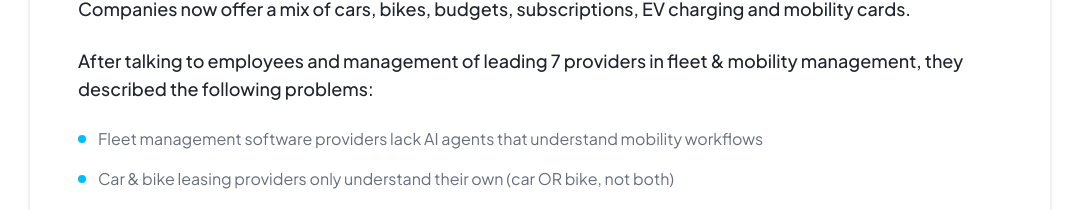
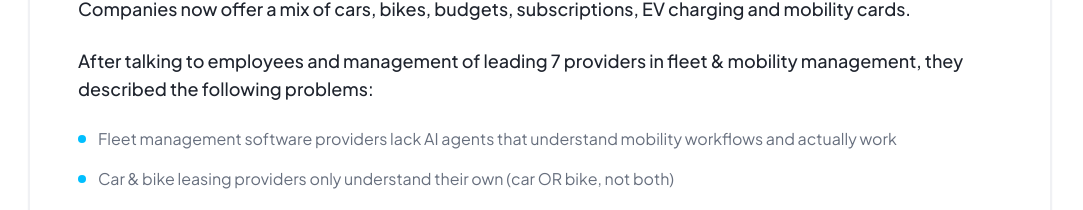
Before and after one commit to n0quarter/ai-phili, a React (Vite) app: page / in a window 1280 px wide. Shown: the part 1914-2124 px from the top of the page, without its empty margins (100-1183 px from the left). Built offline with nearby package versions, Linux system fonts and the light colour scheme; the HTML template or start-up script is replaced by a standard one.

Commit message:
Visual edit in Lovable
Edited UI in Lovable

```diff
--- a/src/pages/Index.tsx
+++ b/src/pages/Index.tsx
@@ -222,9 +222,7 @@ const Index = () => {
                 <ul className="space-y-4">
                   <li className="flex gap-3">
                     <div className="flex-shrink-0 w-2 h-2 rounded-full bg-electric mt-2"></div>
-                    <p className="text-muted-foreground">
-                      Fleet management software providers lack AI agents that understand mobility workflows
-                    </p>
+                    <p className="text-muted-foreground">Fleet management software providers lack AI agents that understand mobility workflows and actually work</p>
                   </li>
                   <li className="flex gap-3">
                     <div className="flex-shrink-0 w-2 h-2 rounded-full bg-electric mt-2"></div>
```
